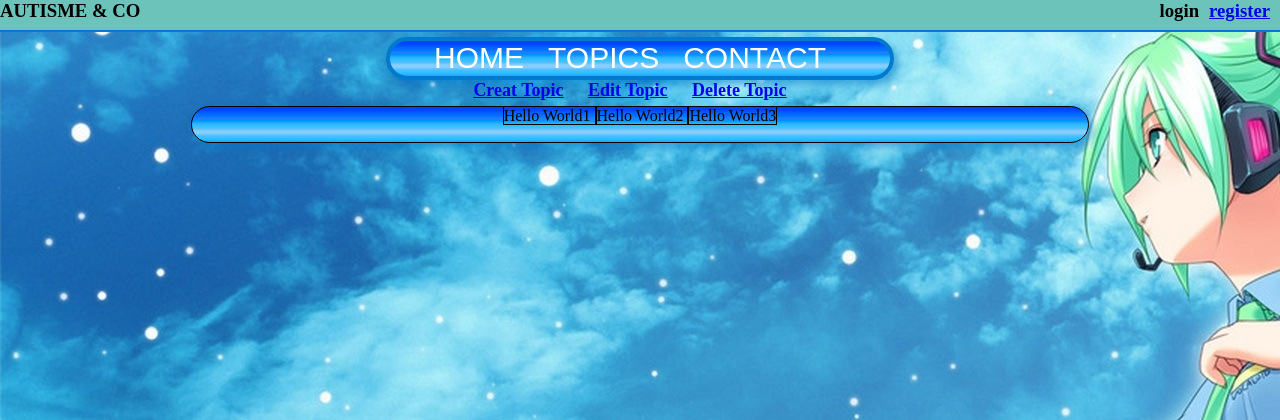
After one commit to TsukiyomiSachiko/Forum-Anime, a PHP site: page /topic_main.php in a window 1280 px wide. The commit adds this page. Shown: the top 420 px of the page. Run offline with PHP 8.4, Linux system fonts and the light colour scheme; data that the repository does not hold is empty.

Commit message:
my work for the evening/night
in txt wat veranderd en een aardig begin aan de main topic. sql is ook
gelinkt inclusief the querry.

```diff
--- a/css/topic.css
+++ b/css/topic.css
@@ -1,5 +1,37 @@
-.newtopic {
-	margin-left: auto !important;
-	margin-right: auto !important;
+.createtopic {
 	text-align: center;
+	font-size: 18px;
+	font-weight: 900;
 }
+
+.balkje {
+	text-align: center;
+
+}
+
+.href {
+	padding-right: 20px;
+}
+
+.topics {
+	border: 1px solid #000000;
+	width: 70%;
+	text-align: center;
+	margin-left: auto;
+	margin-right: auto;
+}
+
+.postname {
+	display:inline;
+	border: 1px solid #000000;
+}
+
+.username {
+	display:inline;
+	border: 1px solid #000000;
+}
+
+.postdate {
+	display:inline;
+	border: 1px solid #000000;
+}
--- a/small_codebehind/header.php
+++ b/small_codebehind/header.php
@@ -4,9 +4,9 @@
 			<h3><a href="register.php">register</a></h3>
 			<h3>login</h3>
 		</div>
-		<ul>
+		<ul class="main">
 			<li><a href="index.php">HOME</a></li>
-			<li><a href="topic.php">TOPICS</a></li>
+			<li><a href="topic_main.php">TOPICS</a></li>
 			<li><a href="contact.php">CONTACT</a></li>
 		</ul>
 	</header>
--- /dev/null
+++ b/topic.action.php
@@ -0,0 +1,6 @@
+<?php
+	$connection = new mysqli('localhost', 'root', '', 'anime');
+	$query = "SELECT topics.name, users.username, topics.date FROM topics LEFT JOIN users on users.id = topics.user_id"; //anders uitlijnen indien nodig
+	$result = $connection->query($query);
+	$topic = $result->fetch_all(MYSQLI_ASSOC);
+?>
--- a/topic.php
+++ b/topic_change.php
@@ -8,8 +8,6 @@
 </head>
 <body>
 	<?php require'small_codebehind/header.php' ?>
-	<form>
-		<div class="newtopic"><span><input type="submit" value="New topic"></span></div>
-	</form>
+
 </body>
 </html>
--- /dev/null
+++ b/topic_main.php
@@ -0,0 +1,26 @@
+<!DOCTYPE html>
+<html>
+<head>
+	<title>Topics</title>
+	<link rel="stylesheet" href="css/main.css">
+	<link rel="stylesheet" href="css/topic.css">
+	<link rel="icon" type="image/jpg" href="images/eye.png">
+</head>
+<body>
+	<?php require'small_codebehind/header.php' ?>
+	<form class="topicchange">
+		<div class="balkje"><div class="createtopic">
+		<a href="topic_change.php" class="href">Creat Topic</a>
+		<a href="topic_change.php" class="href">Edit Topic</a>
+		<a href="topic_change.php" class="href">Delete Topic</a></div></div>
+	</form>
+	<div class="alltopics">
+		<?php require "topic.action.php" ?>
+		<ul class="topics">
+			<li><div class="postname"> Hello World1 </div></li>
+			<li><div class="username"> Hello World2 </div></li>
+			<li><div class="postdate"> Hello World3 </div></li>
+		</ul>
+	</div>
+</body>
+</html>
--- /dev/null
+++ b/txt/extra_ideeën.txt
@@ -0,0 +1,2 @@
+aantal posts (sql)
+user join date (sql)
```
Also changed, not shown: css/header.css (added, +17 -0 lines).
